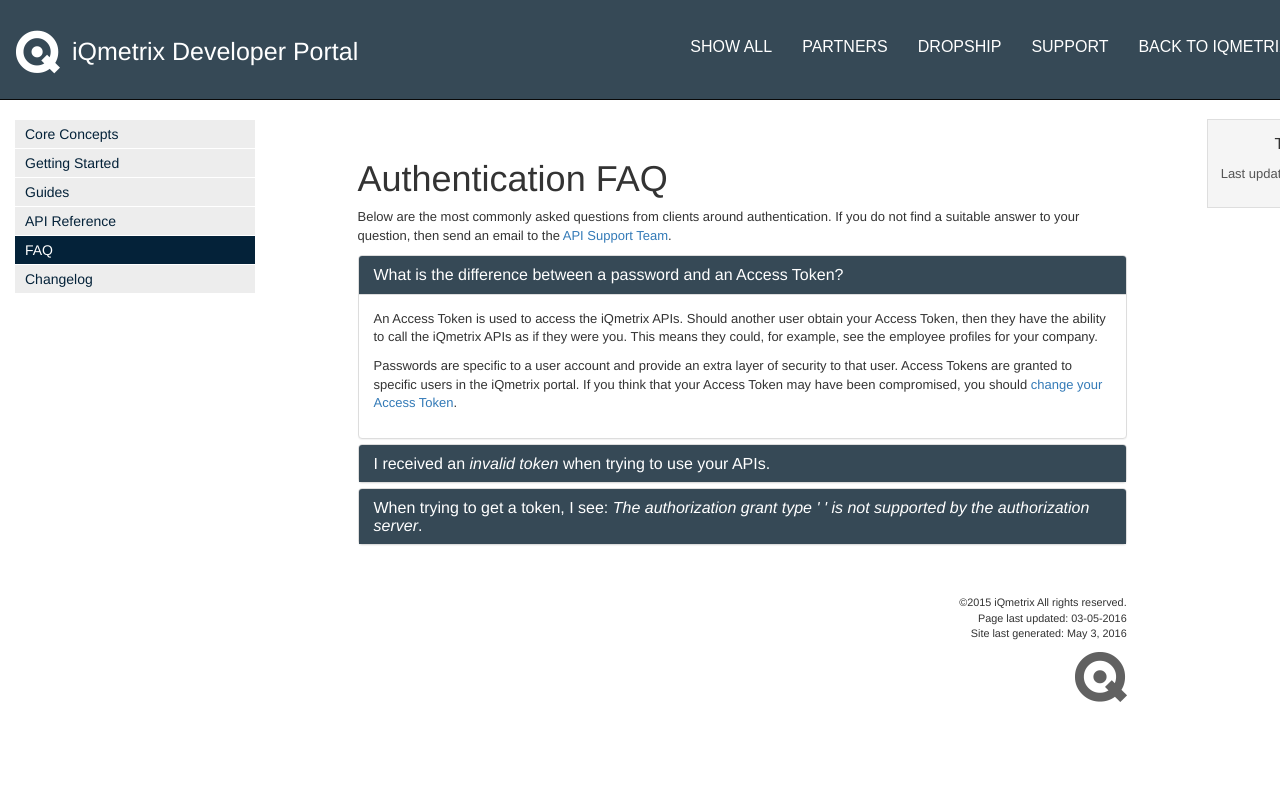
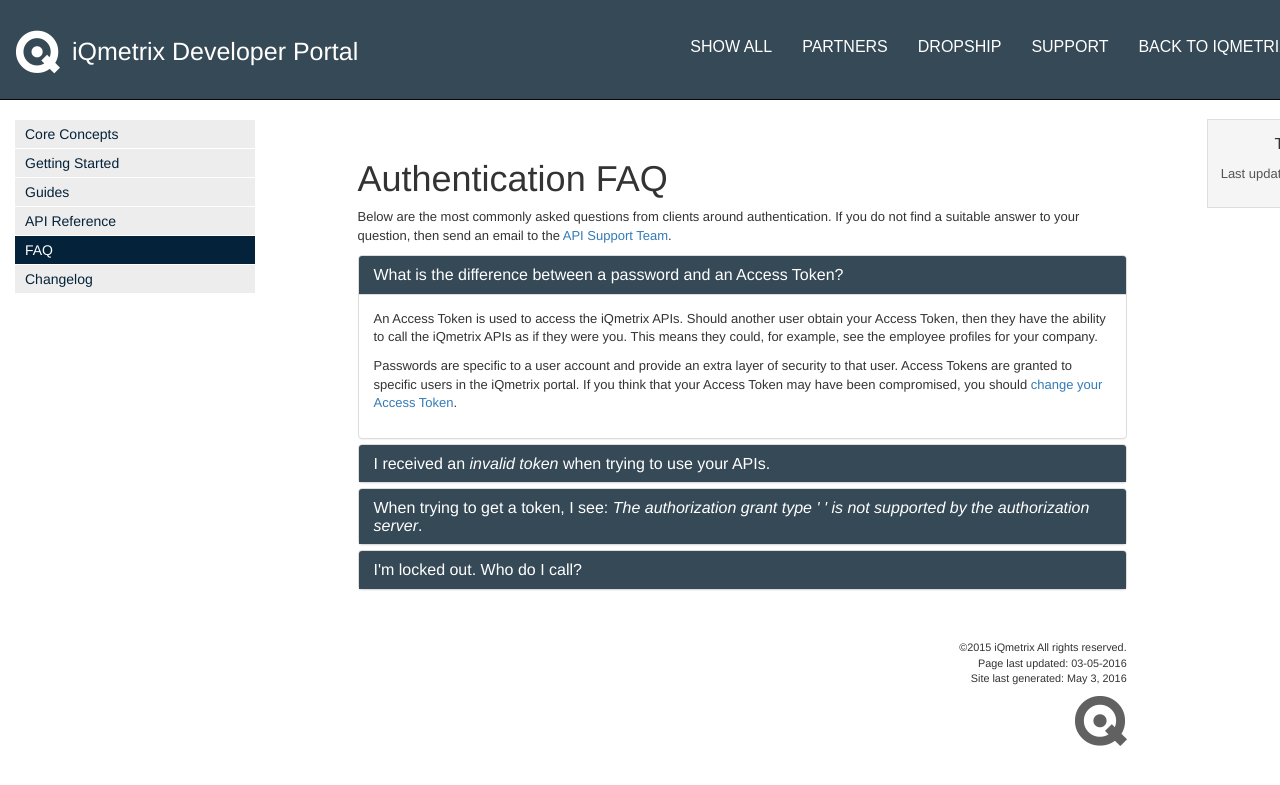
Before and after one commit to iq-coryp/documentation-testing, a Jekyll site: the page built from pages/faq/auth-faq.md, in a window 1280 px wide. Shown: the top 785 px of the page. Built offline with Jekyll 4.4.1, drawn with Linux system fonts in a browser that asks for light colours; nearby versions of some CDN libraries; some web fonts are replaced; comment, search, counter and statistics services are not loaded.

Commit message:
added user lockout to auth faq

```diff
--- a/pages/faq/auth-faq.md
+++ b/pages/faq/auth-faq.md
@@ -46,4 +46,15 @@
       <div class="panel-body"><p>Please verify that the media (content) type is set to <code>application/x-www-form-urlencoded</code>, and that the request parameters are in the <strong>body</strong> of the request; not in the header.</p></div>
     </div>
   </div>
+
+  <div class="panel panel-default">
+    <div class="panel-heading">
+      <h4 class="panel-title">
+        <a data-toggle="collapse" data-parent="#authentication" href="#auth4">I'm locked out. Who do I call?</a>
+      </h4>
+    </div>
+    <div id="auth4" class="panel-collapse collapse">
+      <div class="panel-body"><p>Should you be locked out of your account. Please contact <a href="mailto:support@iqmetrix.com?subject=User Account Locked Out">iQmetrix Support</a></p></div>
+    </div>
+  </div>
 </div>
```
